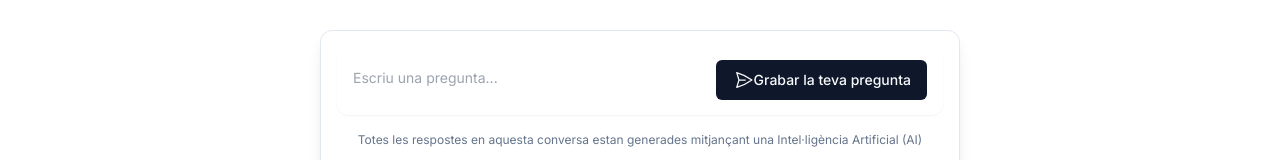
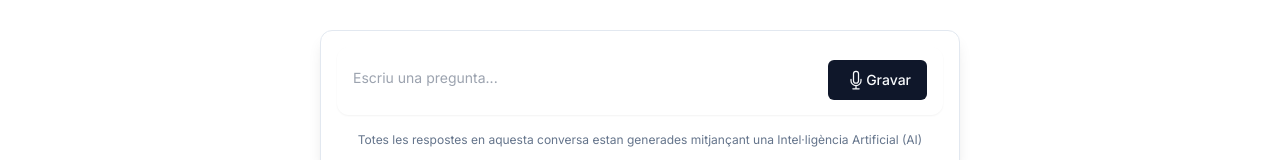
Before and after one commit to netraluis/avatar-regular-web, a Next.js app: page / in a window 1280 px wide. Both pictures are taken after a click on the button "començar". Shown: the part 634-794 px from the top of the page. Built offline with nearby package versions, Linux system fonts and the light colour scheme; no server answers.

Commit message:
cambiar el texto para la grabadora

```diff
--- a/components/textAreaForm.tsx
+++ b/components/textAreaForm.tsx
@@ -8,7 +8,11 @@ import {
   useState,
 } from "react";
 import { Button } from "@/components/ui/button";
-import { PaperAirplaneIcon, ArrowPathIcon } from "@heroicons/react/24/outline";
+import {
+  PaperAirplaneIcon,
+  ArrowPathIcon,
+  MicrophoneIcon,
+} from "@heroicons/react/24/outline";
 import { ButtonScrollToBottom } from "./button-scroll-to-bottom";
 import { FooterText } from "./footer";
 import Textarea from "react-textarea-autosize";
@@ -145,7 +149,12 @@ export const TextAreaForm = ({
                 onMouseUp={stopRecording}
                 onMouseLeave={stopRecording}
               >
-                {status === "awaiting_message" ? (
+                {!input && status === "awaiting_message" ? (
+                  <MicrophoneIcon
+                    className="ml-0.5 h-5 w-5"
+                    aria-hidden="true"
+                  />
+                ) : status === "awaiting_message" ? (
                   <PaperAirplaneIcon
                     className="ml-0.5 h-5 w-5"
                     aria-hidden="true"
@@ -157,11 +166,13 @@ export const TextAreaForm = ({
                   />
                 )}
                 <div className="hidden sm:block">
-                  {input
-                    ? status === "awaiting_message"
+                  {
+                    !input && status === "awaiting_message"
+                      ? "Gravar"
+                      : status === "awaiting_message"
                       ? "Enviar"
                       : "Generant resposta"
-                    : "Grabar la teva pregunta"}
+                  }
                 </div>
               </Button>
             </div>
```
